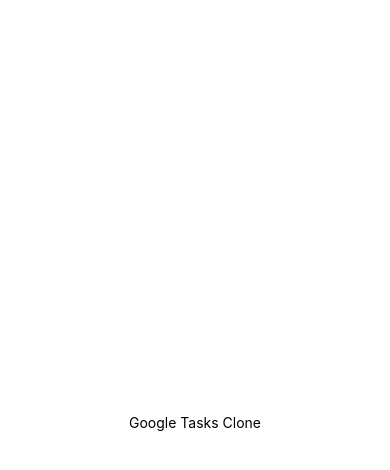
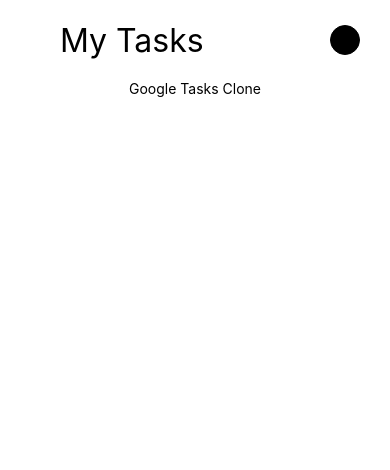
Before and after one commit to iamabhi898/googleTasksCloneRN, a React Native app: screen / in a window 390 px wide. Shown: the top 470 px of the page. Built offline with nearby package versions, Linux system fonts and the light colour scheme.

Commit message:
added screens directory

```diff
--- a/App.js
+++ b/App.js
@@ -12,33 +12,38 @@
   SafeAreaView,
   StatusBar,
   StyleSheet,
-  Text,
-  useColorScheme,
-  View,
+  // useColorScheme,
 } from 'react-native';
 
+import Home from './screens/Home';
+
 const App = () => {
-  const isDarkMode = useColorScheme() === 'dark';
+  const [isDarkMode, setIsDarkMode] = React.useState(false);
 
-  const backgroundStyle = {
+  const themeStyle = {
     backgroundColor: isDarkMode ? 'black' : 'white',
+    textColor: isDarkMode ? 'white' : 'black',
+  };
+
+  const onSetTheme = isDark => {
+    setIsDarkMode(isDark);
   };
 
   return (
     <SafeAreaView
       style={{
         ...styles.screen,
-        backgroundColor: isDarkMode ? 'black' : 'white',
+        backgroundColor: themeStyle.backgroundColor,
       }}>
       <StatusBar
         barStyle={isDarkMode ? 'light-content' : 'dark-content'}
-        backgroundColor={isDarkMode ? 'black' : 'white'}
+        backgroundColor={themeStyle.backgroundColor}
       />
-      <View>
-        <Text style={{color: isDarkMode ? 'white' : 'black'}}>
-          Google Tasks Clone
-        </Text>
-      </View>
+      <Home
+        themeStyle={themeStyle}
+        isDarkMode={isDarkMode}
+        onSetTheme={onSetTheme}
+      />
     </SafeAreaView>
   );
 };
--- /dev/null
+++ b/screens/Home.js
@@ -0,0 +1,72 @@
+import React from 'react';
+import {StyleSheet, View, Text, TouchableOpacity} from 'react-native';
+
+const Home = props => {
+  const {themeStyle, isDarkMode, onSetTheme} = props;
+  return (
+    <View style={styles.screen}>
+      {/* Header */}
+      <View style={styles.header}>
+        {/* List Title */}
+        <View style={styles.titleContainer}>
+          <Text
+            style={{...styles.title, color: themeStyle.textColor}}
+            numberOfLines={1}>
+            My Tasks
+          </Text>
+        </View>
+        {/* Theme Icon */}
+        <View style={styles.themeIconContainer}>
+          <TouchableOpacity onPress={() => onSetTheme(!isDarkMode)}>
+            <View
+              style={{
+                ...styles.themeIcon,
+                backgroundColor: themeStyle.textColor,
+              }}></View>
+          </TouchableOpacity>
+        </View>
+      </View>
+      {/* Todo List */}
+      <Text style={{color: themeStyle.textColor}}>Google Tasks Clone</Text>
+    </View>
+  );
+};
+
+const styles = StyleSheet.create({
+  screen: {
+    flex: 1,
+    // justifyContent: 'center',
+    alignItems: 'center',
+    width: '100%',
+    // backgroundColor: 'pink',
+  },
+  header: {
+    flexDirection: 'row',
+    height: 80,
+    width: '100%',
+    // backgroundColor: 'skyblue',
+    justifyContent: 'space-between',
+    alignItems: 'center',
+    paddingHorizontal: 30,
+  },
+  titleContainer: {
+    // backgroundColor: 'yellow',
+    paddingLeft: 30,
+    width: '80%',
+  },
+  title: {
+    fontSize: 32,
+  },
+  themeIconContainer: {
+    // backgroundColor: 'lightgreen',
+  },
+  themeIcon: {
+    height: 30,
+    width: 30,
+    borderWidth: 1,
+    // borderColor: 'black',
+    borderRadius: 15,
+  },
+});
+
+export default Home;
```
